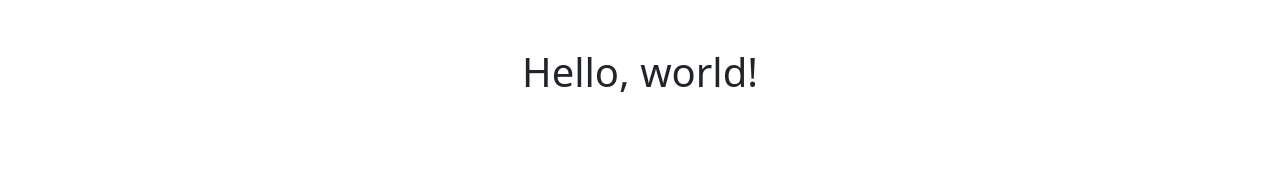
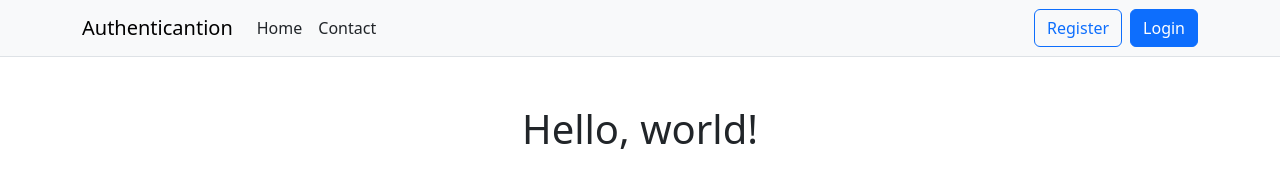
Before and after one commit to Ronaldosdeltas/Authentication, a plain HTML site: page src/main/resources/templates/index.html in a window 1280 px wide. Drawn offline with nearby package versions, Linux system fonts and the light colour scheme.

Commit message:
finsing the routes for login and logout

```diff
--- a/src/main/resources/templates/index.html
+++ b/src/main/resources/templates/index.html
@@ -7,6 +7,34 @@
     <link href="https://cdn.jsdelivr.net/npm/bootstrap@5.3.3/dist/css/bootstrap.min.css" rel="stylesheet" integrity="sha384-QWTKZyjpPEjISv5WaRU9OFeRpok6YctnYmDr5pNlyT2bRjXh0JMhjY6hW+ALEwIH" crossorigin="anonymous">
 </head>
 <body>
+<nav class="navbar navbar-expand-lg bg-body-tertiary border-bottom">
+    <div class="container">
+        <a class="navbar-brand" href="/">Authenticantion</a>
+        <button class="navbar-toggler" type="button" data-bs-toggle="collapse" data-bs-target="#navbarSupportedContent" aria-controls="navbarSupportedContent" aria-expanded="false" aria-label="Toggle navigation">
+            <span class="navbar-toggler-icon"></span>
+        </button>
+        <div class="collapse navbar-collapse" id="navbarSupportedContent">
+            <ul class="navbar-nav me-auto mb-2 mb-lg-0">
+                <li class="nav-item">
+                    <a class="nav-link text-dark" href="/">Home</a>
+                </li>
+                <li class="nav-item">
+                    <a class="nav-link text-dark" href="/contact">Contact</a>
+                </li>
+
+            </ul>
+            <ul class="navbar-nav">
+                <li class="nav-item">
+                    <a href="/register" class="btn btn-outline-primary me-2">Register</a>
+                </li>
+                <li class="nav-item">
+                    <a href="/login" class="btn btn-primary">Login</a>
+                </li>
+            </ul>
+
+        </div>
+    </div>
+</nav>
 <div class="container py-5">
     <h1 class="text-center">Hello, world!</h1>
 </div>
```
